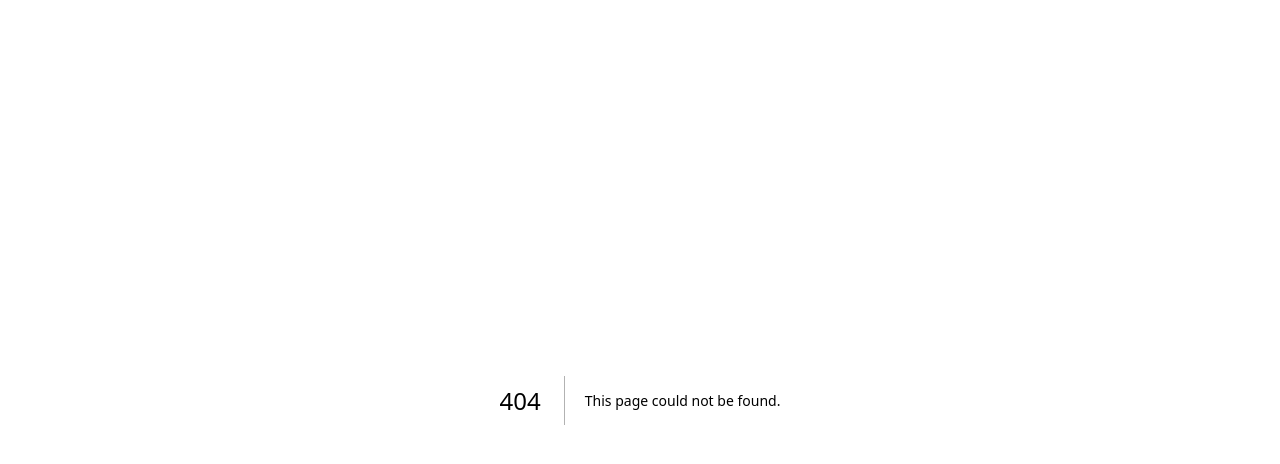
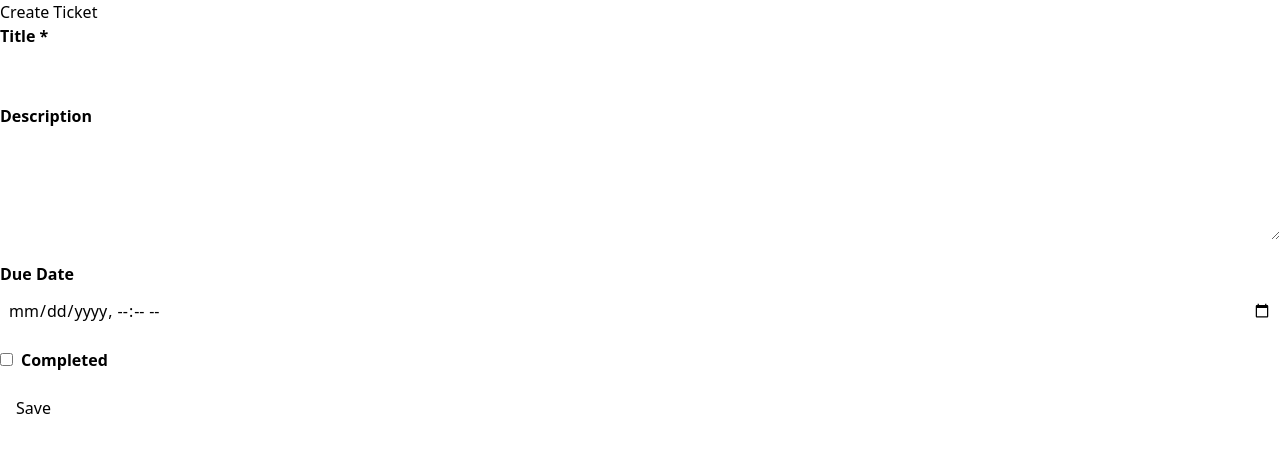
Before and after one commit to Henry-J-Davis/opspilot, a Next.js app: page /tickets/create in a window 1280 px wide. Before the commit this address had no page. Shown: the top 464 px of the page. Built offline with nearby package versions, Linux system fonts and the light colour scheme.

Commit message:
Agent: test 2

```diff
--- /dev/null
+++ b/src/app/tickets/[ticketId]/edit/page.tsx
@@ -0,0 +1,85 @@
+"use client";
+
+import React, { useState, useEffect } from "react";
+import { useRouter, useParams } from "next/navigation";
+import { TicketForm } from "@/components/TicketForm";
+
+interface Ticket {
+  id: string;
+  title: string;
+  description?: string;
+  completed: boolean;
+  due_date?: string | null;
+}
+
+export default function EditTicketPage() {
+  const router = useRouter();
+  const params = useParams();
+  const ticketId = params?.ticketId;
+  const [ticket, setTicket] = useState<Ticket | null>(null);
+  const [loading, setLoading] = useState(true);
+  const [submitting, setSubmitting] = useState(false);
+  const [error, setError] = useState<string | null>(null);
+
+  useEffect(() => {
+    if (!ticketId) return;
+    setLoading(true);
+    fetch(`/api/tickets/${ticketId}`)
+      .then(async (res) => {
+        if (!res.ok) {
+          const json = await res.json();
+          throw new Error(json.error || "Failed to load ticket");
+        }
+        return res.json();
+      })
+      .then((data: Ticket) => {
+        setTicket(data);
+      })
+      .catch((err: Error) => {
+        setError(err.message);
+      })
+      .finally(() => setLoading(false));
+  }, [ticketId]);
+
+  async function handleSubmit(data: {
+    title: string;
+    description?: string;
+    completed?: boolean;
+    due_date?: string | null;
+  }) {
+    if (!ticketId) return;
+    setSubmitting(true);
+    setError(null);
+    try {
+      const response = await fetch(`/api/tickets/${ticketId}`, {
+        method: "PATCH",
+        headers: { "Content-Type": "application/json" },
+        body: JSON.stringify(data),
+      });
+      if (!response.ok) {
+        const json = await response.json();
+        throw new Error(json.error || "Failed to update ticket");
+      }
+      router.push(`/tickets/${ticketId}`);
+    } catch (err) {
+      if (err instanceof Error) {
+        setError(err.message);
+      } else {
+        setError(String(err));
+      }
+    } finally {
+      setSubmitting(false);
+    }
+  }
+
+  if (loading) return <p>Loading...</p>;
+  if (error) return <p role="alert" style={{ color: "red" }}>{error}</p>;
+  if (!ticket) return <p>Ticket not found</p>;
+
+  return (
+    <main>
+      <h1>Edit Ticket</h1>
+      <TicketForm initialData={ticket} onSubmit={handleSubmit} submitting={submitting} />
+    </main>
+  );
+}
--- /dev/null
+++ b/src/app/tickets/create/page.tsx
@@ -0,0 +1,53 @@
+"use client";
+
+import React, { useState } from "react";
+import { useRouter } from "next/navigation";
+import { TicketForm } from "@/components/TicketForm";
+
+export default function CreateTicketPage() {
+  const router = useRouter();
+  const [submitting, setSubmitting] = useState(false);
+  const [error, setError] = useState<string | null>(null);
+
+  async function handleSubmit(data: {
+    title: string;
+    description?: string;
+    completed?: boolean;
+    due_date?: string | null;
+  }) {
+    setSubmitting(true);
+    setError(null);
+    try {
+      const response = await fetch("/api/tickets", {
+        method: "POST",
+        headers: { "Content-Type": "application/json" },
+        body: JSON.stringify(data),
+      });
+      if (!response.ok) {
+        const json = await response.json();
+        throw new Error(json.error || "Failed to create ticket");
+      }
+      router.push("/tickets");
+    } catch (err) {
+      if (err instanceof Error) {
+        setError(err.message);
+      } else {
+        setError(String(err));
+      }
+    } finally {
+      setSubmitting(false);
+    }
+  }
+
+  return (
+    <main>
+      <h1>Create Ticket</h1>
+      {error && (
+        <p role="alert" style={{ color: "red" }}>
+          {error}
+        </p>
+      )}
+      <TicketForm onSubmit={handleSubmit} submitting={submitting} />
+    </main>
+  );
+}
--- /dev/null
+++ b/src/components/TicketForm.tsx
@@ -0,0 +1,158 @@
+"use client";
+
+import React, { useState } from "react";
+import { z } from "zod";
+
+export interface TicketFormProps {
+  initialData?: {
+    title: string;
+    description?: string;
+    completed?: boolean;
+    due_date?: string | null;
+  };
+  onSubmit: (data: {
+    title: string;
+    description?: string;
+    completed?: boolean;
+    due_date?: string | null;
+  }) => void;
+  submitting?: boolean;
+}
+
+const schema = z.object({
+  title: z.string().min(1, "Title is required"),
+  description: z.string().optional(),
+  completed: z.boolean().optional(),
+  due_date: z
+    .string()
+    .datetime({ offset: true })
+    .optional()
+    .nullable()
+    .or(z.literal(""))
+    .transform((val) => {
+      if (val === "" || val === null) return null;
+      return val;
+    }),
+});
+
+export function TicketForm({ initialData, onSubmit, submitting }: TicketFormProps) {
+  const [title, setTitle] = useState(initialData?.title ?? "");
+  const [description, setDescription] = useState(initialData?.description ?? "");
+  const [completed, setCompleted] = useState(initialData?.completed ?? false);
+  const [dueDate, setDueDate] = useState<string>(
+    initialData?.due_date
+      ? new Date(initialData.due_date).toISOString().slice(0, 16)
+      : ""
+  );
+  const [errors, setErrors] = useState<{ [key: string]: string }>({});
+
+  function handleSubmit(e: React.FormEvent) {
+    e.preventDefault();
+    setErrors({});
+    try {
+      const parsed = schema.parse({
+        title,
+        description,
+        completed,
+        due_date: dueDate === "" ? null : new Date(dueDate).toISOString(),
+      });
+      onSubmit(parsed);
+    } catch (err) {
+      if (err instanceof z.ZodError) {
+        const fieldErrors: { [key: string]: string } = {};
+        err.errors.forEach((error) => {
+          if (error.path.length > 0) {
+            fieldErrors[error.path[0]] = error.message;
+          }
+        });
+        setErrors(fieldErrors);
+      }
+    }
+  }
+
+  return (
+    <form onSubmit={handleSubmit} noValidate>
+      <div style={{ marginBottom: "1rem" }}>
+        <label htmlFor="title" style={{ display: "block", fontWeight: "600" }}>
+          Title *
+        </label>
+        <input
+          id="title"
+          type="text"
+          value={title}
+          onChange={(e) => setTitle(e.target.value)}
+          disabled={submitting}
+          aria-invalid={!!errors.title}
+          aria-describedby={errors.title ? "title-error" : undefined}
+          required
+          style={{ width: "100%", padding: "0.5rem" }}
+        />
+        {errors.title && (
+          <p id="title-error" style={{ color: "red", margin: 0 }}>
+            {errors.title}
+          </p>
+        )}
+      </div>
+
+      <div style={{ marginBottom: "1rem" }}>
+        <label
+          htmlFor="description"
+          style={{ display: "block", fontWeight: "600" }}
+        >
+          Description
+        </label>
+        <textarea
+          id="description"
+          value={description}
+          onChange={(e) => setDescription(e.target.value)}
+          disabled={submitting}
+          rows={4}
+          style={{ width: "100%", padding: "0.5rem" }}
+        />
+      </div>
+
+      <div style={{ marginBottom: "1rem" }}>
+        <label
+          htmlFor="due_date"
+          style={{ display: "block", fontWeight: "600", marginBottom: "0.25rem" }}
+        >
+          Due Date
+        </label>
+        <input
+          id="due_date"
+          type="datetime-local"
+          value={dueDate}
+          onChange={(e) => setDueDate(e.target.value)}
+          disabled={submitting}
+          aria-invalid={!!errors.due_date}
+          aria-describedby={errors.due_date ? "due_date-error" : undefined}
+          placeholder="Optional"
+          style={{ width: "100%", padding: "0.5rem" }}
+        />
+        {errors.due_date && (
+          <p id="due_date-error" style={{ color: "red", margin: 0 }}>
+            {errors.due_date}
+          </p>
+        )}
+      </div>
+
+      <div style={{ marginBottom: "1rem" }}>
+        <label htmlFor="completed" style={{ fontWeight: "600" }}>
+          <input
+            id="completed"
+            type="checkbox"
+            checked={completed}
+            onChange={(e) => setCompleted(e.target.checked)}
+            disabled={submitting}
+            style={{ marginRight: "0.5rem" }}
+          />
+          Completed
+        </label>
+      </div>
+
+      <button type="submit" disabled={submitting} style={{ padding: "0.5rem 1rem" }}>
+        {submitting ? "Saving..." : "Save"}
+      </button>
+    </form>
+  );
+}
--- /dev/null
+++ b/src/lib/dateUtils.ts
@@ -0,0 +1,26 @@
+export function isOverdue(
+  dueDate: string | Date | null | undefined,
+  completed: boolean
+): boolean {
+  if (!dueDate) return false;
+  if (completed) return false;
+
+  let due: Date;
+  if (typeof dueDate === "string") {
+    due = new Date(dueDate);
+  } else {
+    due = dueDate;
+  }
+  if (isNaN(due.getTime())) return false;
+
+  // We consider overdue if current date/time is after the end of due date day in user's local timezone.
+  // So we get the due date's local day end (23:59:59.999) and compare current local time.
+
+  // Create a Date object at local time for due date's day end
+  const dueLocal = new Date(due);
+  dueLocal.setHours(23, 59, 59, 999);
+
+  const now = new Date();
+
+  return now > dueLocal;
+}
```
